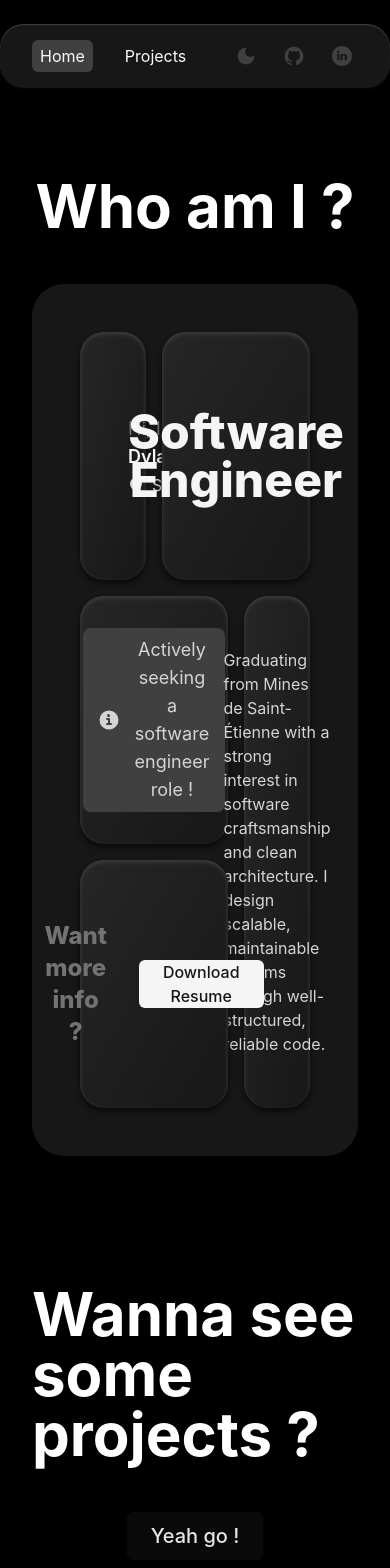
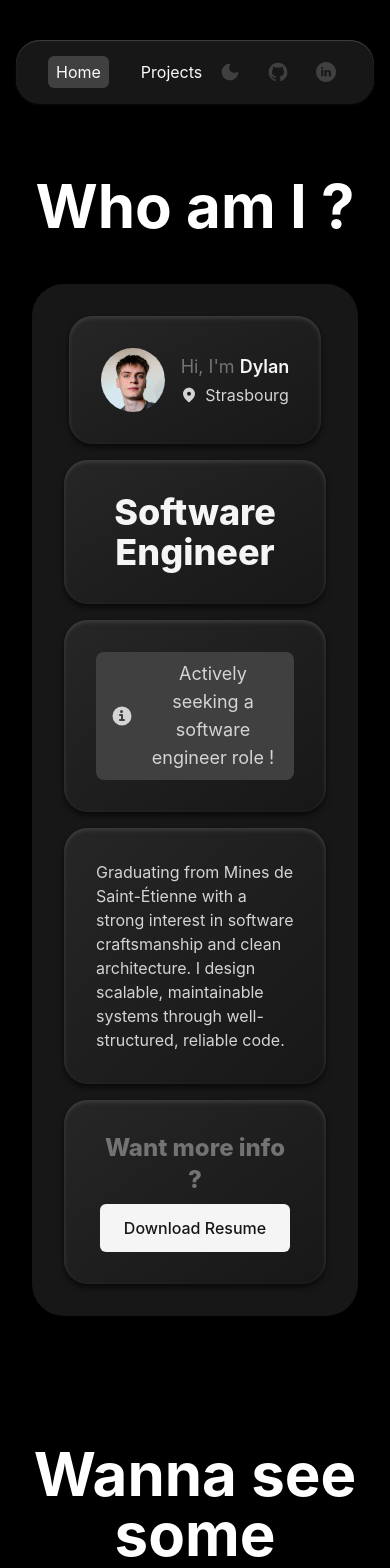
Before and after one commit to dylan-bernhardt/dylan-bernhardt.github.io, a Nuxt app: page / in a window 390 px wide. Shown: the top 1568 px of the page. Built offline with nearby package versions, Linux system fonts and the light colour scheme.

Commit message:
fix: index responsiveness :iphone:

```diff
--- a/app/app.vue
+++ b/app/app.vue
@@ -1,6 +1,8 @@
 <template>
   <div>
-    <Header class="fixed z-50 top-6 left-[50%] -translate-x-[50%]" />
+    <div class="w-full p-4 fixed flex items-center justify-center z-50 top-6">
+      <Header class="" />
+    </div>
     <NuxtPage />
   </div>
 </template>
--- a/app/components/Profile.vue
+++ b/app/components/Profile.vue
@@ -1,6 +1,6 @@
 <template>
   <div
-    class="flex flex-row gap-4 items-center bg-linear-to-br from-white to-neutral-100 dark:from-neutral-800 dark:to-neutral-900 p-8 rounded-3xl dark:inset-shadow-sm dark:inset-shadow-neutral-700 shadow-md dark:shadow-neutral-950">
+    class="flex flex-row gap-4 items-center justify-center bg-linear-to-br from-white to-neutral-100 dark:from-neutral-800 dark:to-neutral-900 p-8 rounded-3xl dark:inset-shadow-sm dark:inset-shadow-neutral-700 shadow-md dark:shadow-neutral-950">
     <div
       class="rounded-full overflow-hidden w-16 h-16 flex items-center justify-center">
       <NuxtImg class="w-full h-full" src="./me.jpg" alt="" />
--- a/app/pages/index.vue
+++ b/app/pages/index.vue
@@ -5,12 +5,12 @@
       Who am I ?
     </span>
     <div
-      class="w-full max-w-4xl grid gap-4 grid-flow-row grid-cols-3 grid-rows-3 bg-neutral-100 dark:bg-neutral-900 p-12 rounded-4xl">
+      class="w-full max-w-4xl lg:grid flex flex-row flex-wrap justify-center gap-4 grid-flow-row grid-cols-3 grid-rows-3 bg-neutral-100 dark:bg-neutral-900 lg:p-12 p-8 rounded-4xl">
       <Profile></Profile>
       <div
         class="col-span-2 flex items-center justify-center bg-linear-to-br from-white to-neutral-100 dark:from-neutral-800 dark:to-neutral-900 p-8 rounded-3xl dark:inset-shadow-sm dark:inset-shadow-neutral-700 shadow-md dark:shadow-neutral-950">
         <span
-          class="text-5xl font-extrabold text-neutral-900 dark:text-neutral-100 text-center">
+          class="text-4xl sm:text-5xl font-extrabold text-neutral-900 dark:text-neutral-100 text-center">
           Software Engineer
         </span>
       </div>
@@ -44,7 +44,7 @@
       </div>
 
       <div
-        class="col-span-2 flex gap-8 items-center justify-center bg-linear-to-br from-white to-neutral-100 dark:from-neutral-800 dark:to-neutral-900 p-8 rounded-3xl dark:inset-shadow-sm dark:inset-shadow-neutral-700 shadow-md dark:shadow-neutral-950">
+        class="col-span-2 flex flex-col sm:flex-row gap-2 sm:gap-8 items-center justify-center bg-linear-to-br from-white to-neutral-100 dark:from-neutral-800 dark:to-neutral-900 p-8 rounded-3xl dark:inset-shadow-sm dark:inset-shadow-neutral-700 shadow-md dark:shadow-neutral-950">
         <span
           class="text-2xl font-extrabold text-neutral-400 dark:text-neutral-500 text-center">
           Want more info ?
@@ -80,7 +80,7 @@
       </div>
     </div>
 
-    <span class="dark:text-white mt-32 mb-12 text-6xl font-bold">
+    <span class="dark:text-white mt-32 mb-12 text-6xl font-bold text-center">
       Wanna see some projects ?
     </span>
 
```
